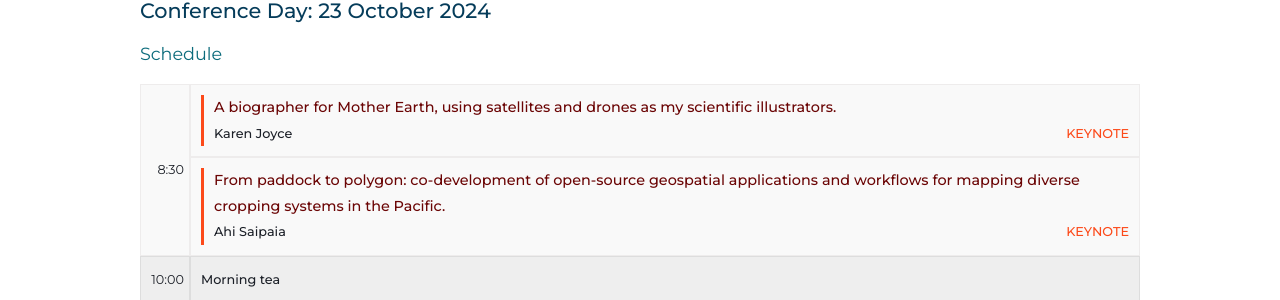
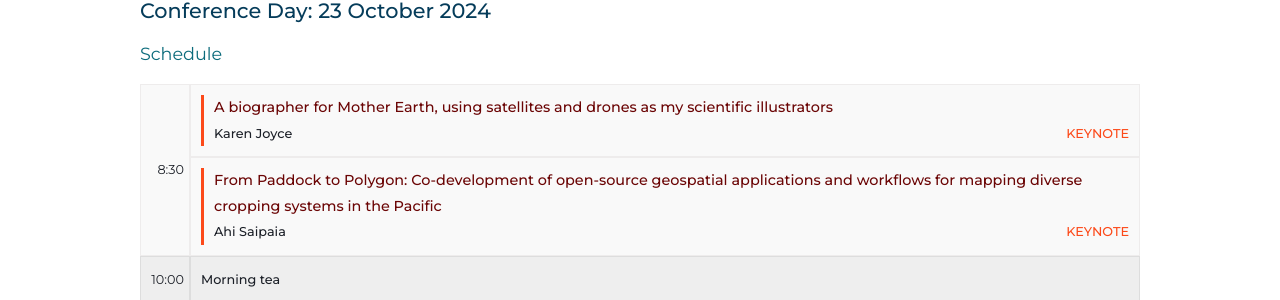
Before and after one commit to foss4g-perth-org/foss4g-perth-org.github.io, a Jekyll site: the page built from program.md, in a window 1280 px wide and 1400 px high, scrolled down 363 px. Shown: the part 162-462 px from the top of the window. Built offline with Jekyll 4.4.1, drawn with Linux system fonts in a browser that asks for light colours; some web fonts are replaced; comment, search, counter and statistics services are not loaded; some of the changed text lies outside the part shown.

Commit message:
sched edits, add LinkedIn links & footer

```diff
--- a/_config.yml
+++ b/_config.yml
@@ -20,6 +20,7 @@ url: "" # the base hostname & protocol for your site, e.g. http://example.com
 # twitter_username: foss4g_perth
 # github_username:
 slack: 'Geogeeks'
+linkedin: 'FOSS4G Perth'
 email: 'admin@foss4g-perth.org'
 header_logo: 'assets/img/FOSS4G_Perth_logo_black.png'
 
--- a/_data/presentations.yml
+++ b/_data/presentations.yml
@@ -73,7 +73,7 @@
 - presenter: Roberto Lujan Rocha
   id: r_rocha
   organisation: UWA
-  title: Remote sensing for scalable weed mapping in Agriculture
+  title: Remote sensing for scalable weed mapping in agriculture
   abstract: My PhD project will predict weed locations in Australian grain farms using open-source tools like QGIS, Python, and satellite data. This approach will use multi-temporal spectral analysis, offering a scalable alternative to costly AI methods. It will address the $3.3B annual cost of weeds to growers.
 
 - presenter: Monica Danilevicz
--- a/_includes/footer.html
+++ b/_includes/footer.html
@@ -4,7 +4,8 @@
       <h4 id="footer">Get involved</h4>
       <p>FOSS4G Perth is organised by a team of volunteer contributors in Western Australia. Please drop us a line if you'd like to be involved! Your contribution is welcome, wherever you are in WA.</p>
       <p>Contact us via
-        <a href="mailto:{{site.email}}" target="_blank">email</a>
+        <a href="mailto:{{site.email}}" target="_blank">email,</a>
+        <a href="https://www.linkedin.com/company/foss4g-perth" target="_blank">LinkedIn,</a>
         or the <a href="https://join.slack.com/t/geogeeks/shared_invite/zt-13fnotoqb-YkyMTmvwZEB_nDUis_30hw" target="_blank" rel="noreferrer">Geogeeks Slack</a> (#foss4g-perth channel).
       </p>
       <div class="social-icon-wrapper">{%- include social.html -%}</div>
--- a/_includes/schedule.html
+++ b/_includes/schedule.html
@@ -5,14 +5,14 @@
           <div class="talk-summary">
               {% include presentation_card.html
               presenter="Karen Joyce"
-              text="A biographer for Mother Earth, using satellites and drones as my scientific illustrators."
+              text="A biographer for Mother Earth, using satellites and drones as my scientific illustrators"
               link="keynotes"
               type="keynote" %}
           </div>
           <div class="talk-summary">
               {% include presentation_card.html
               presenter="Ahi Saipaia"
-              text="From paddock to polygon: co-development of open-source geospatial applications and workflows for mapping diverse cropping systems in the Pacific."
+              text="From Paddock to Polygon: Co-development of open-source geospatial applications and workflows for mapping diverse cropping systems in the Pacific"
               link="keynotes"
               type="keynote" %}
           </div>
@@ -154,7 +154,7 @@
           <div class="talk-summary">
               {% include presentation_card.html
               presenter="Roberto Lujan Rocha"
-              text="Remote sensing for scalable weed mapping in Agriculture"
+              text="Remote sensing for scalable weed mapping in agriculture"
               link="m_nzikou"
               type="lightning" %}
           </div>
--- a/_includes/social.html
+++ b/_includes/social.html
@@ -6,7 +6,7 @@
       <img src="/assets/img/social_media_logos/email.png" alt="Twitter" rel="noreferrer"/>
     </a>
   </div>
-{% endif %}
+  {% endif %}
 
   {% if site.slack %}
   <div class="icons">
@@ -15,4 +15,12 @@
     </a>
   </div>
   {% endif %}
+
+  {% if site.linkedin %}
+  <div class="icons">
+    <a title="LinkedIn" href="https://www.linkedin.com/company/foss4g-perth" target="_blank" rel="noreferrer">
+      <img src="/assets/img/social_media_logos/linkedin.png" alt="LinkedIn">
+    </a>
+  </div>
+  {% endif %}
 </div>
--- a/program.md
+++ b/program.md
@@ -40,16 +40,16 @@ In collaboration with <a href="https://www.isprs.org/tc4-symposium2024/index.htm
 
 <div class="grid grid-cols-2">
     <div class="speaker-container">
-        <img src="/assets/img/program/karen-joyce.png" class="keynote-img" alt="karen-joyce">
-        <h4>Karen Joyce</h4>
-        <a href="https://www.isprs.org/tc4-symposium2024/speakers.html" target="_blank" rel="noreferrer">A biographer for Mother Earth, using satellites and drones as my scientific illustrators.</a>
+        <a href="https://www.linkedin.com/in/drkjoyce/" target="_blank"><img src="/assets/img/program/karen-joyce.png" class="keynote-img" alt="karen-joyce">
+        <h4>Karen Joyce</h4></a>
+        <a href="https://www.isprs.org/tc4-symposium2024/speakers.html" target="_blank" rel="noreferrer">A biographer for Mother Earth, using satellites and drones as my scientific illustrators</a>
         <p>I share my experiences drawn from 25 years as a geospatial scientist in academia, military, industry, and small business to help people discover science beyond lab coats and test tubes. But I have an ulterior motive. I am passionate about how we can use drones and geospatial technology to watch over our environment and its changes. So the more people I can inspire to join me, the faster we can put plans in place to help keep our environment healthy into the future.
         </p>
     </div>
     <div class="speaker-container">
-        <img src="/assets/img/program/ahi-saipaia.png" class="keynote-img" alt="ahi-saipaia">
-        <h4>Ahi Saipaia</h4>
-        <a href="https://www.isprs.org/tc4-symposium2024/speakers.html" target="_blank" rel="noreferrer">From paddock to polygon: co-development of open-source geospatial applications and workflows for mapping diverse cropping systems in the Pacific.</a>
+        <a href="https://www.linkedin.com/in/ahi-saipaia-761874207/" target="_blank"><img src="/assets/img/program/ahi-saipaia.png" class="keynote-img" alt="ahi-saipaia">
+        <h4>Ahi Saipaia</h4></a>
+        <a href="https://www.isprs.org/tc4-symposium2024/speakers.html" target="_blank" rel="noreferrer">From Paddock to Polygon: co-development of open-source geospatial applications and workflows for mapping diverse cropping systems in the Pacific</a>
         <p>Ahi is the lead Technical Officer for the Ministry of Agriculture, Food, Forests and Fisheries (MAFFF), Tonga. Ahi was a technical expert on an Australian Centre for International Agricultural Research (ACIAR) funded project using open-source geospatial applications to map and monitor Tonga’s diverse agricultural landscapes. Since the project’s end, she has assumed a lead technical role with MAFFF overseeing multiple nation wide crop surveys and agricultural mapping initiatives, resulting in one of the South Pacific’s most detailed and temporally consistent agricultural datasets.
         </p>
     </div>
@@ -67,15 +67,15 @@ In collaboration with <a href="https://www.isprs.org/tc4-symposium2024/index.htm
 
 <div class="grid grid-cols-2">
     <div class="speaker-container">
-        <img src="/assets/img/program/andrew_dowding.webp" class="keynote-img" alt="Andrew Dowding">
-        <h4>Andrew Dowding</h4>
+        <a href="https://www.linkedin.com/in/andrew-dowding-036aaa11/" target="_blank"><img src="/assets/img/program/andrew_dowding.webp" class="keynote-img" alt="Andrew Dowding">
+        <h4>Andrew Dowding</h4></a>
         <p>
         Andrew’s role is to manage and guide Winyama, create opportunities for the team to grow into their roles and most importantly to generate work for the organisation to be sustainable. Andrew is from the Ngarluma traditional owner group and grew up between Perth, Sydney, and the Pilbara. Andrew’s passion is Indigenous mapping and the use of technology for cultural safeguarding. He co-founded Winyama in 2018 to provide more opportunity for Indigenous people to work in the geospatial industry and within the broader digital economy.
         </p>
     </div>
     <div class="speaker-container">
-        <img src="/assets/img/program/kass_boladeras.webp" class="keynote-img" alt="Kass Boladeras">
-        <h4>Kass Boladeras</h4>
+        <a href="https://www.linkedin.com/in/kass-boladeras/" target="_blank"><img src="/assets/img/program/kass_boladeras.webp" class="keynote-img" alt="Kass Boladeras">
+        <h4>Kass Boladeras</h4></a>
         <p>
         Kass is responsible for leading the marketing team and overseeing the company’s human resource department. Additionally, Kass manages and oversees Winyama’s social initiative, the Indigenous Mapping Workshop Australia program. Born and raised in Fremantle, Kass is a proud Ballardong woman with familial ties to the Wheatbelt (Northam, York, Toodyay).
         </p>
@@ -107,9 +107,12 @@ In collaboration with <a href="https://www.isprs.org/tc4-symposium2024/index.htm
 ## Social Event
 
 <div class="social-program">
-    <div><img src="/assets/img/freo/bonscott.webp" alt="Statue of Bon Scott"></div>
     <div>
-        <p>Stay tuned!</p>
-        <p>There will be a fun social evening in Fremantle following the FOSS4G Perth conference for FOSS4G and ISPRS attendees.</p>
+        <a href="https://en.wikipedia.org/wiki/Bon_Scott" target="_blank"><img src="/assets/img/freo/bonscott.webp" alt="Statue of Bon Scott"></a>
+    </div>
+    <div>
+        <p>At the end of the day, we'll kick off a fun social evening for registered FOSS4G and ISPRS attendees.</p>
+        <p>We'll head to classic Freo venue <a href="https://beerpourium.com.au/" target="_blank">Beerpourium</a> to wind down, play foosball/pool/lawn bowls, and enjoy the warm glow of our wonderful geospatial community.</p>
+        <p>We look forward to seeing you there :)</p>
     </div>
 </div>
```
Also changed, not shown: assets/img/social_media_logos/linkedin.png (added).
